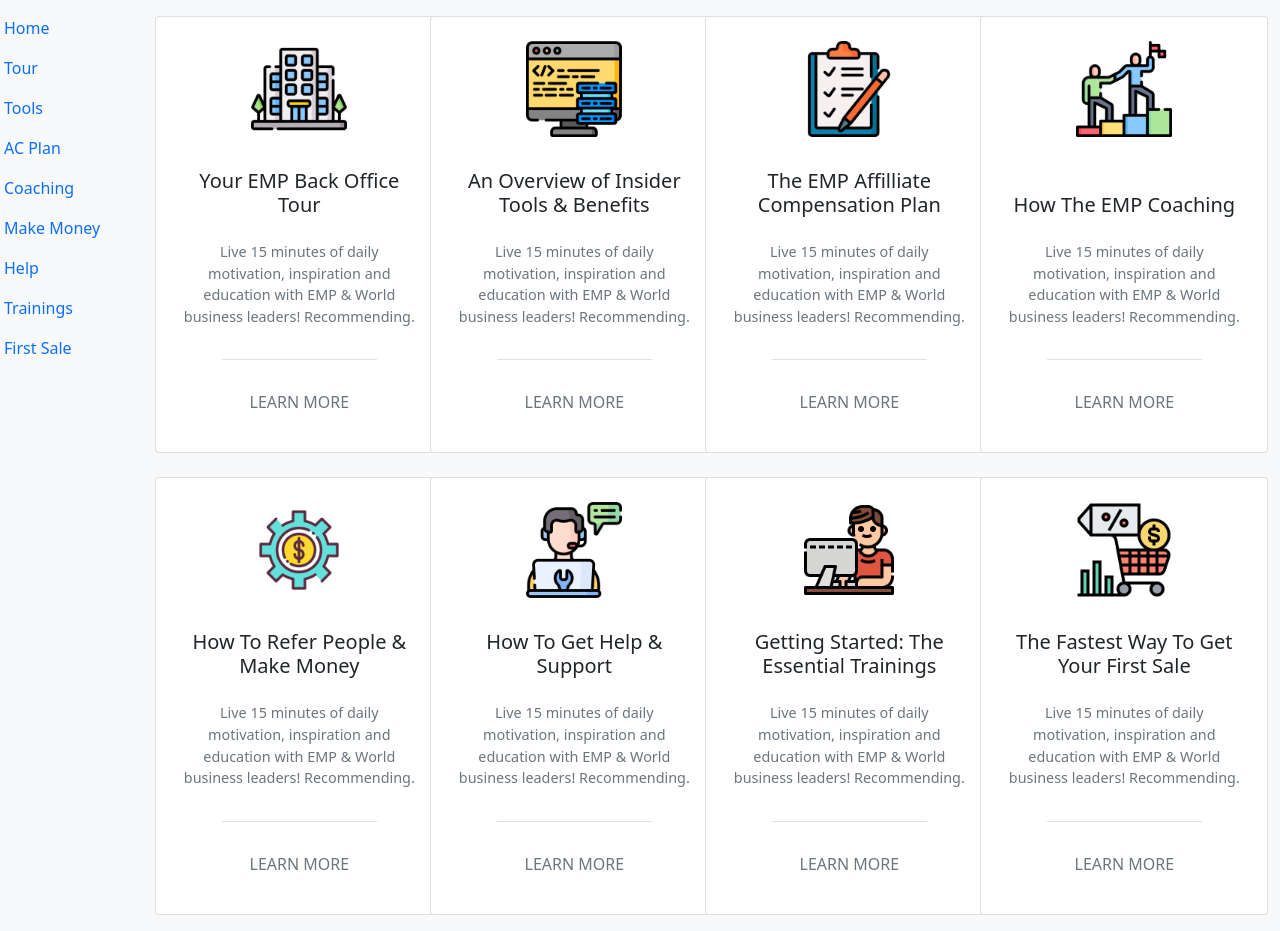
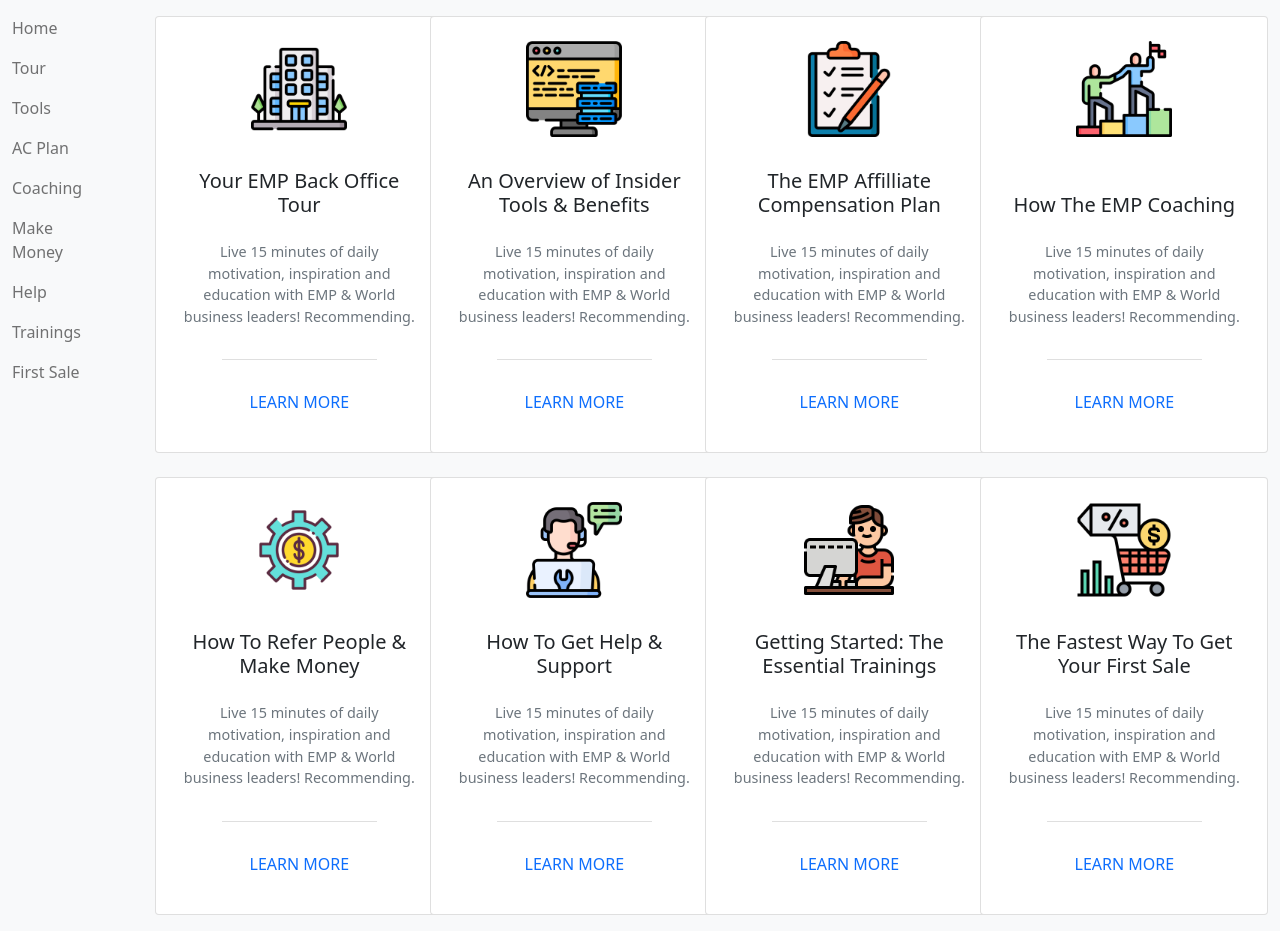
Before and after one commit to z3no/challenge-bootstrap, a plain HTML site: page grid-away-grid-ahoy/index.html in a window 1280 px wide. Drawn offline with nearby package versions, Linux system fonts and the light colour scheme.

Commit message:
btn update

```diff
--- a/grid-away-grid-ahoy/index.html
+++ b/grid-away-grid-ahoy/index.html
@@ -21,8 +21,8 @@
 
             <!-- NAVBAR -->
 
-            <div class="col-1 px-1 position-fixed" id="sticky-sidebar">
-                <nav class ="navbar bg-light">
+            <div class="col-1 position-fixed" id="sticky-sidebar">
+                <nav class ="navbar bg-light navbar-light" style="width: 100%;">
                     <ul class ="nav navbar-nav">
                         <li class ="nav-item">
                             <a class ="nav-link" href="#"> Home </a>
@@ -71,7 +71,7 @@
                                     <p class="card-text text-muted py-3" style="font-size: 0.9em;">Live 15 minutes of daily motivation, inspiration and education with EMP & World business leaders! Recommending.</p>
                                 </div>
                                 <div class="card-footer bg-transparent mx-auto py-4">
-                                    <button type="button" class="btn btn-outline-secondary rounded-pill border-0 text-uppercase">Learn More</button>
+                                    <button type="button" class="btn btn-outline-primary rounded-pill border-0 text-uppercase">Learn More</button>
                                 </div>
                             </div>
                         </div>
@@ -85,7 +85,7 @@
                                     <p class="card-text text-muted py-3" style="font-size: 0.9em;">Live 15 minutes of daily motivation, inspiration and education with EMP & World business leaders! Recommending.</p>
                                 </div>
                                 <div class="card-footer bg-transparent mx-auto py-4">
-                                    <button type="button" class="btn btn-outline-secondary rounded-pill border-0 text-uppercase">Learn More</button>
+                                    <button type="button" class="btn btn-outline-primary rounded-pill border-0 text-uppercase">Learn More</button>
                                 </div>
                             </div>
                         </div>
@@ -99,7 +99,7 @@
                                     <p class="card-text text-muted py-3" style="font-size: 0.9em;">Live 15 minutes of daily motivation, inspiration and education with EMP & World business leaders! Recommending.</p>
                                 </div>
                                 <div class="card-footer bg-transparent mx-auto py-4">
-                                    <button type="button" class="btn btn-outline-secondary rounded-pill border-0 text-uppercase">Learn More</button>
+                                    <button type="button" class="btn btn-outline-primary rounded-pill border-0 text-uppercase">Learn More</button>
                                 </div>
                             </div>
                         </div>
@@ -113,7 +113,7 @@
                                     <p class="card-text text-muted py-3" style="font-size: 0.9em;">Live 15 minutes of daily motivation, inspiration and education with EMP & World business leaders! Recommending.</p>
                                 </div>
                                 <div class="card-footer bg-transparent mx-auto py-4">
-                                    <button type="button" class="btn btn-outline-secondary rounded-pill border-0 text-uppercase">Learn More</button>
+                                    <button type="button" class="btn btn-outline-primary rounded-pill border-0 text-uppercase">Learn More</button>
                                 </div>
                             </div>
                         </div>
@@ -131,7 +131,7 @@
                                     <p class="card-text text-muted py-3" style="font-size: 0.9em;">Live 15 minutes of daily motivation, inspiration and education with EMP & World business leaders! Recommending.</p>
                                 </div>
                                 <div class="card-footer bg-transparent mx-auto py-4">
-                                    <button type="button" class="btn btn-outline-secondary rounded-pill border-0 text-uppercase">Learn More</button>
+                                    <button type="button" class="btn btn-outline-primary rounded-pill border-0 text-uppercase">Learn More</button>
                                 </div>
                             </div>
                         </div>
@@ -145,7 +145,7 @@
                                     <p class="card-text text-muted py-3" style="font-size: 0.9em;">Live 15 minutes of daily motivation, inspiration and education with EMP & World business leaders! Recommending.</p>
                                 </div>
                                 <div class="card-footer bg-transparent mx-auto py-4">
-                                    <button type="button" class="btn btn-outline-secondary rounded-pill border-0 text-uppercase">Learn More</button>
+                                    <button type="button" class="btn btn-outline-primary rounded-pill border-0 text-uppercase">Learn More</button>
                                 </div>
                             </div>
                         </div>
@@ -159,7 +159,7 @@
                                     <p class="card-text text-muted py-3" style="font-size: 0.9em;">Live 15 minutes of daily motivation, inspiration and education with EMP & World business leaders! Recommending.</p>
                                 </div>
                                 <div class="card-footer bg-transparent mx-auto py-4">
-                                    <button type="button" class="btn btn-outline-secondary rounded-pill border-0 text-uppercase">Learn More</button>
+                                    <button type="button" class="btn btn-outline-primary rounded-pill border-0 text-uppercase">Learn More</button>
                                 </div>
                             </div>
                         </div>
@@ -173,7 +173,7 @@
                                     <p class="card-text text-muted py-3" style="font-size: 0.9em;">Live 15 minutes of daily motivation, inspiration and education with EMP & World business leaders! Recommending.</p>
                                 </div>
                                 <div class="card-footer bg-transparent mx-auto py-4">
-                                    <button type="button" class="btn btn-outline-secondary rounded-pill border-0 text-uppercase">Learn More</button>
+                                    <button type="button" class="btn btn-outline-primary rounded-pill border-0 text-uppercase">Learn More</button>
                                 </div>
                             </div>
                         </div>
```
